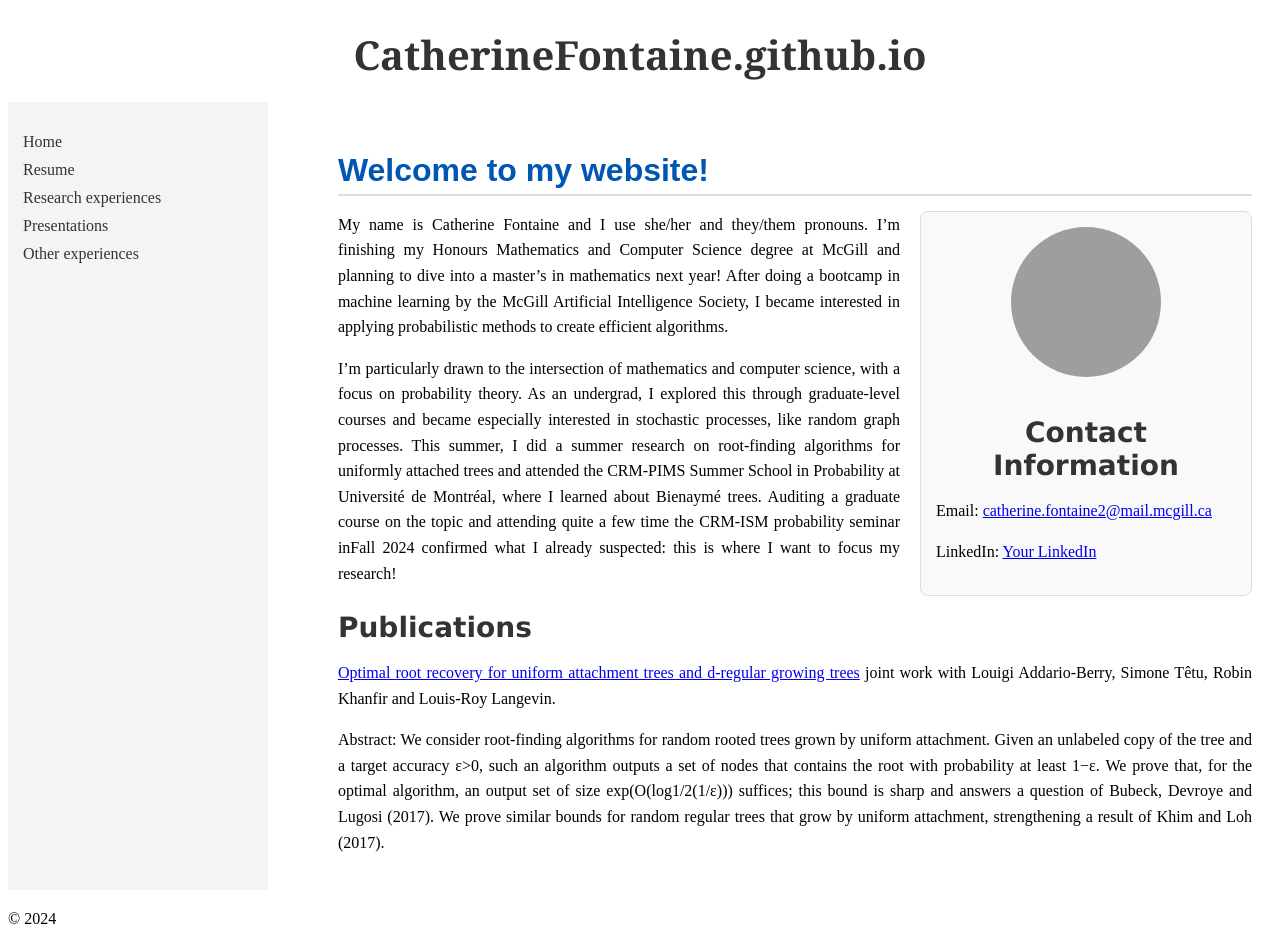
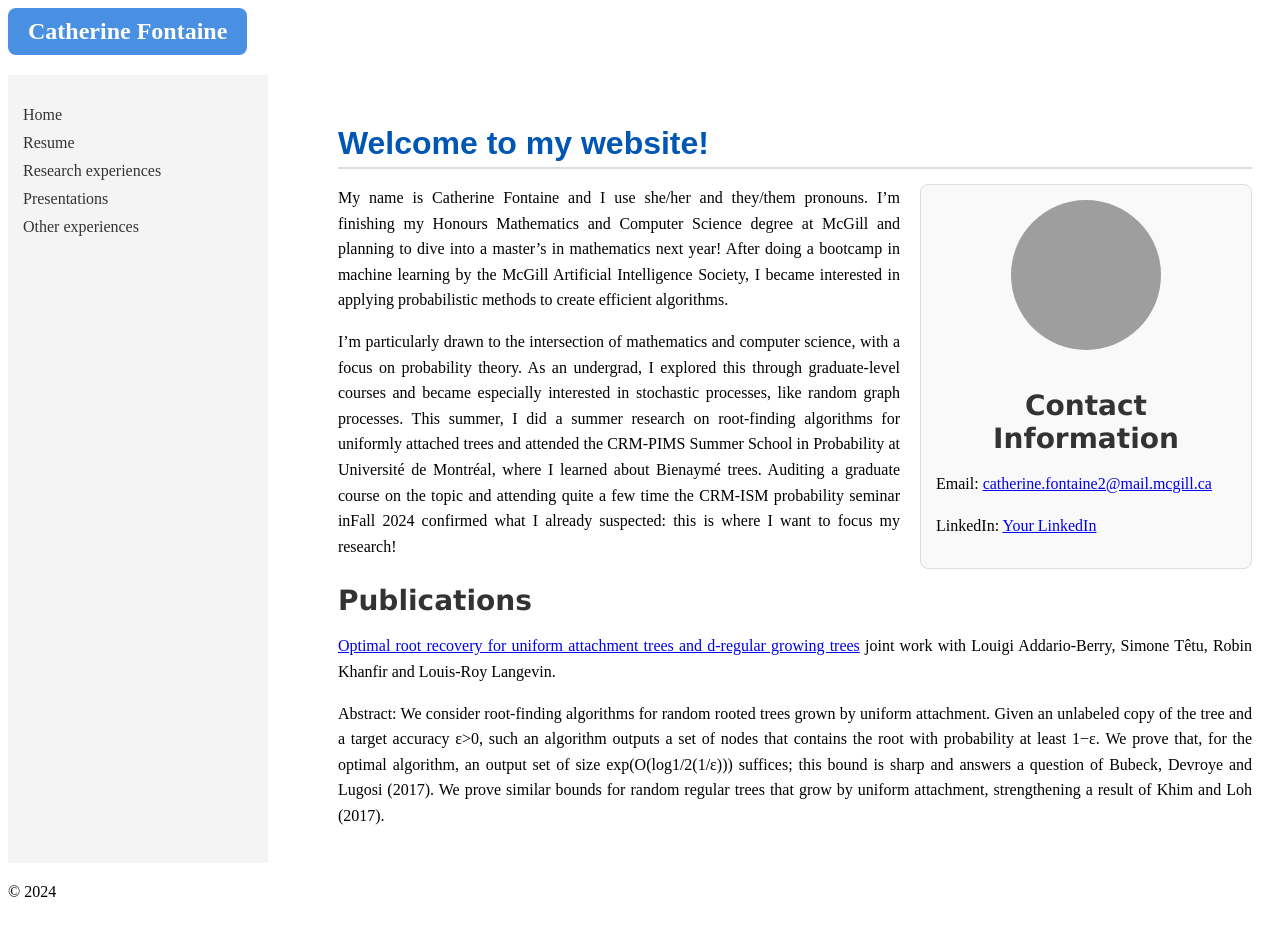
Before and after one commit to CatherineFontaine/CatherineFontaine.github.io, a Jekyll site: the page built from index.md, in a window 1280 px wide. Built offline with Jekyll 4.4.1, drawn with Linux system fonts in a browser that asks for light colours; after the commit the page ends 920 px from its top, so only the background shows below that; grey boxes are pictures that could not be loaded.

Commit message:
Update default.html

```diff
--- a/_layouts/default.html
+++ b/_layouts/default.html
@@ -8,7 +8,7 @@
 </head>
 <body>
   <header>
-    <h1>{{ site.title }}</h1>
+    <div class="header-name">Catherine Fontaine</div>
   </header>
 
   <!-- Main content area with sidebar -->
```
